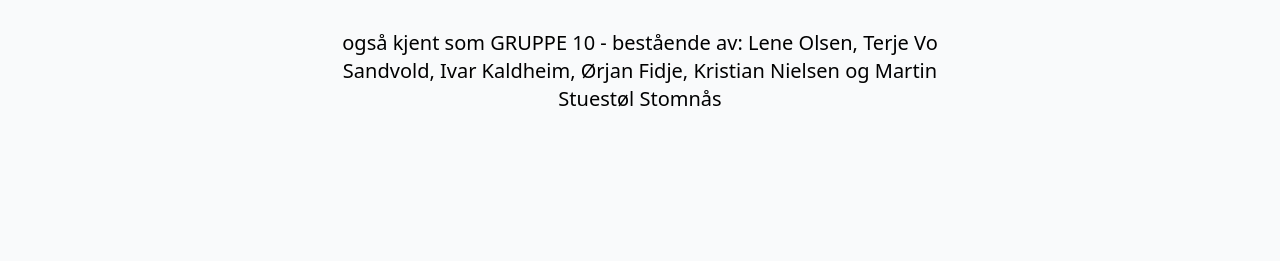
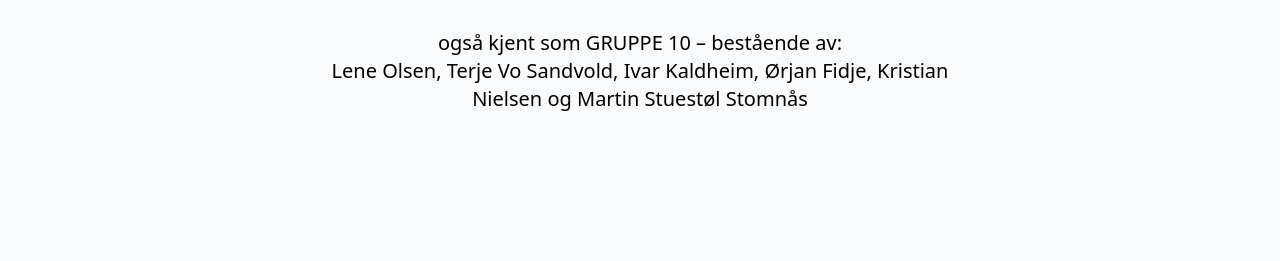
Before and after one commit to Gruppe10UIA/IS302Praksisprosjekt, a plain HTML site: page index.html in a window 1280 px wide. Shown: the part 539-800 px from the top of the page. Drawn offline with Linux system fonts and the light colour scheme.

Commit message:
Update hero subtitle formatting in index.html

```diff
--- a/index.html
+++ b/index.html
@@ -63,9 +63,10 @@
     }
   }
 </style>
-              <p class="hero-subtitle">
-                også kjent som GRUPPE 10 - bestående av: Lene Olsen, Terje Vo Sandvold, Ivar Kaldheim, Ørjan Fidje, Kristian Nielsen og Martin Stuestøl Stomnås
-            </p>
+<p class="hero-subtitle">
+  <strong>også kjent som GRUPPE 10 – bestående av:</strong><br>
+  Lene Olsen, Terje Vo Sandvold, Ivar Kaldheim, Ørjan Fidje, Kristian Nielsen og Martin Stuestøl Stomnås
+</p>
     </section>
 
 
```
